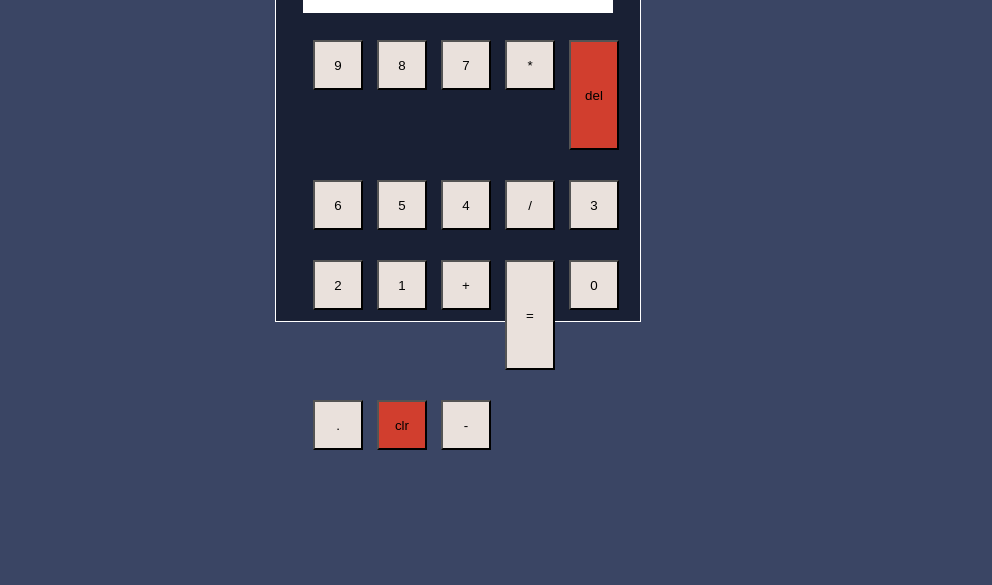
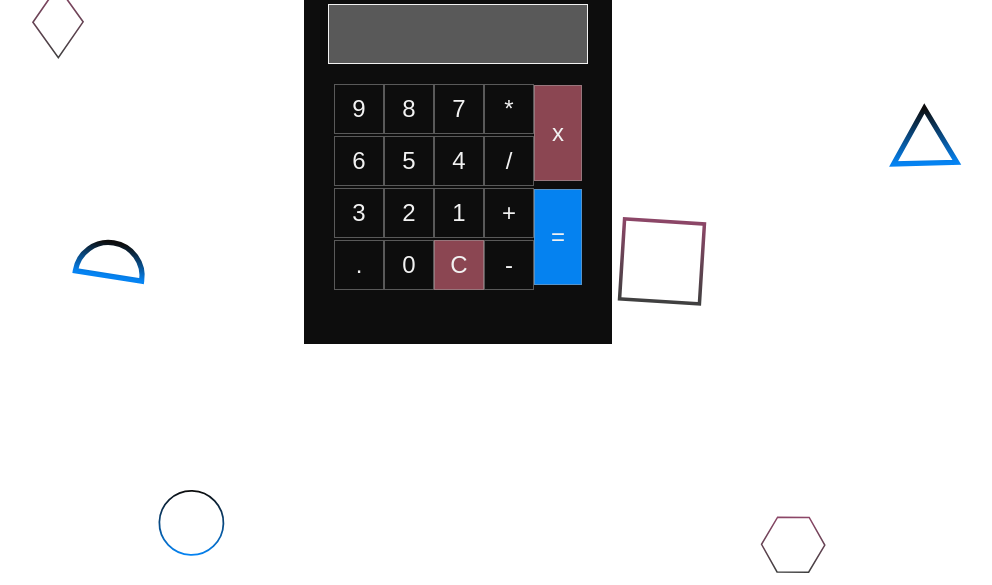
Before and after one commit to tokumeiAnonymous/calculator, a plain HTML site: page index.html in a window 1280 px wide. Shown: the part 215-800 px from the top of the page, without its empty margins (182-1174 px from the left). Drawn offline with Linux system fonts and the light colour scheme; a web font is replaced by a local one.

Commit message:
Overhauled the UI

```diff
--- a/index.html
+++ b/index.html
@@ -8,41 +8,36 @@
         <script src="script.js" defer></script>
     </head>
     <body>
-        <h1 class="title"> Calculator </h1>
         <div class="calculator">
+            <div class="title"> Calculator </div>
             <div class="screen">
-                <div class="display1">
-
-                </div>
-                <div class="display2">
-
-                </div>
-
+                <div class="top"></div>
+                <div class="bottom"></div>
             </div>
             <div class="buttons">
-                <button class="button" onclick="appendInput(this.value)" value="9"> 9 </button>
-                <button class="button" onclick="appendInput(this.value)" value="8"> 8 </button>
-                <button class="button" onclick="appendInput(this.value)" value="7"> 7 </button>
+                <button data-value="9"> 9 </button>
+                <button data-value="8"> 8 </button>
+                <button data-value="7"> 7 </button>
 
-                <button class="operation" onclick="chooseOperation(this.value)" value="*"> * </button>
-                <button class="calculate del" onclick="deleteLast()"> del </button>
+                <button data-value="*"> * </button>
+                <button id="del" class="del" data-value="del"> x </button>
 
-                <button class="button" onclick="appendInput(this.value)" value="6"> 6 </button>
-                <button class="button" onclick="appendInput(this.value)" value="5"> 5 </button>
-                <button class="button" onclick="appendInput(this.value)" value="4"> 4 </button>
+                <button data-value="6"> 6 </button>
+                <button data-value="5"> 5 </button>
+                <button data-value="4"> 4 </button>
 
-                <button class="operation" onclick="chooseOperation(this.value)" value="/"> / </button>
+                <button data-value="/"> / </button>
 
-                <button class="button" onclick="appendInput(this.value)" value="3"> 3 </button>
-                <button class="button" onclick="appendInput(this.value)" value="2"> 2 </button>
-                <button class="button" onclick="appendInput(this.value)" value="1"> 1 </button>
+                <button data-value="3"> 3 </button>
+                <button data-value="2"> 2 </button>
+                <button data-value="1"> 1 </button>
 
-                <button class="operation" onclick="chooseOperation(this.value)" value="+"> + </button>
-                <button class="calculate" onclick="updateDisplay()" value="="> = </button>
-                <button class="button" onclick="appendInput(this.value)" value="0"> 0 </button>
-                <button class="button" onclick="appendInput(this.value)" value="."> . </button>
-                <button class="operation del" onclick="clearDisplay()"> clr </button>
-                <button class="operation" onclick="chooseOperation(this.value)" value="-"> - </button>
+                <button data-value="+"> + </button>
+                <button id="equal" data-value="="> = </button>
+                <button data-value="."> . </button>
+                <button data-value="0"> 0 </button>
+                <button id="clr" class="del" data-value="clr"> C </button>
+                <button data-value="-"> - </button>
 
             </div>
         </div>
--- a/style.css
+++ b/style.css
@@ -1,32 +1,37 @@
+@import url('https://fonts.googleapis.com/css2?family=Orelega+One&display=swap');
+
+
 :root {
-    --isabelline: hsla(21, 26%, 89%, 1);
-    --isabelline-hover: hsla(21, 26%, 89%, .8);
-    --oxford-blue: hsla(224, 35%, 15%, 1);
-    --cg-red: hsla(6, 64%, 50%, 1);
-    --independence: hsla(224, 26%, 31%, 1);
+    --red: hsla(350, 33%, 41%, 1);
+    --blue: hsla(208, 96%, 48%, 1);
+    --white: hsla(0, 0%, 95%, 1);
+    --light-grey: hsla(0, 0%, 65%, 1);
+    --grey-transparent: hsla(0, 0%, 65%, .5);
+    --black: hsl(0, 0%, 5%);
+    font-family: 'Orelega One', cursive, sans-serif;
+}
+
+* {
+    color: var(--white);
 }
 
 body {
-    background-color: var(--independence);
-}
-
-h1 {
-    color: white;
-}
-
-.title {
-    text-align: center;
-    margin: 50px;
+    background-image: url(./resources/scattered-forcefields.svg);
+    background-size: cover;
+    background-position: center;
 }
 
 .calculator {
     width: fit-content;
     height: 400px;
-    margin: auto;
+    margin-left: auto;
+    margin-right: auto;
+    margin-top: 20vh;
     padding: 10px;
     box-sizing: border-box;
-    background-color: var(--oxford-blue);
+    background-color: var(--black);
     border: 1px solid white;
+    font-size: 1.5rem;
 }
 
 .screen {
@@ -36,35 +41,55 @@ h1 {
     height: 60px;
     text-align: right;
     box-sizing: border-box;
-    background-color: white;
+    background-color: var(--grey-transparent);
+    border: 1px solid var(--white);
+}
+
+.top {
+    font-size: .8rem;
+    color: var(--light-grey);
 }
 
 .buttons {
     padding: 20px;
     display: grid;
     grid-template-columns: repeat(5, 3rem);
-    gap: 1rem;
+    gap: 2px;
 }
 
 button {
     height: 50px;
     width: 50px;
-    margin: 7px;
-    background-color: var(--isabelline);
+    background-color: var(--black);
+    border: 1px solid var(--grey-transparent);
     box-sizing: border-box;
+    font-size: 1.5rem;
 }
 
 button:hover {
-    background-color: var(--isabelline-hover);
-}
-
-.calculate {
-    height: 110px;
-    width: 50px;
-    margin: 7px;
-    box-sizing: border-box;
+    border: 1px solid var(--white);
+    scale: 1.1;
 }
 
 .del {
-    background-color: var(--cg-red);
+    background-color: var(--red);
 }
+
+#del {
+    height: 6rem;
+    width: 3rem;
+    margin-top: 1px;
+    grid-column-start: 5;
+    grid-row-start: 1;
+    grid-row-end: 3;
+}
+
+#equal {
+    height: 6rem;
+    width: 3rem;
+    margin-top: 1px;
+    background-color: var(--blue);
+    grid-column-start: 5;
+    grid-row-start: 3;
+    grid-row-end: 5;
+}
```
Also changed, not shown: resources/Background.png (deleted), resources/scattered-forcefields.svg (added), 1 other file.
